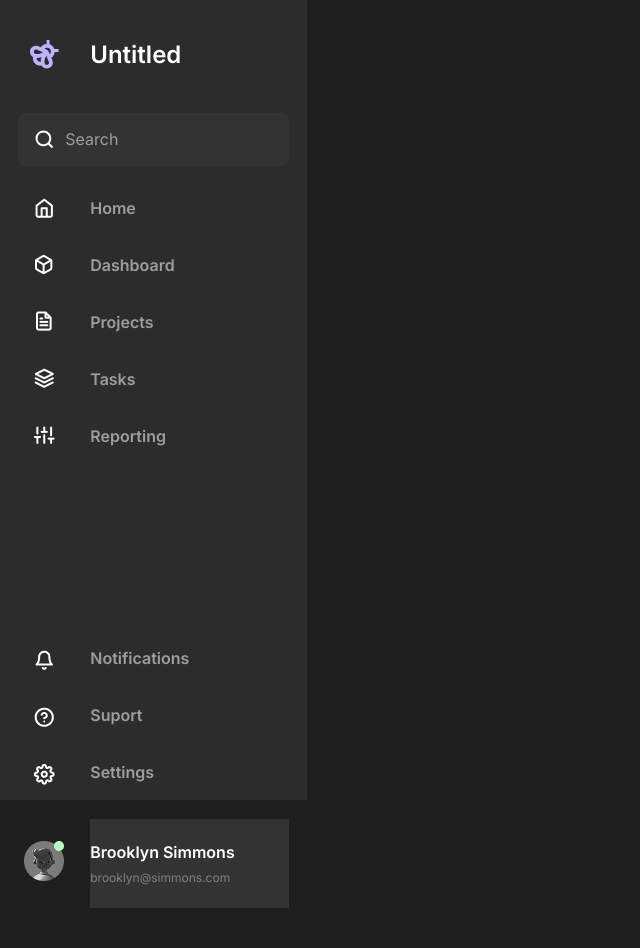
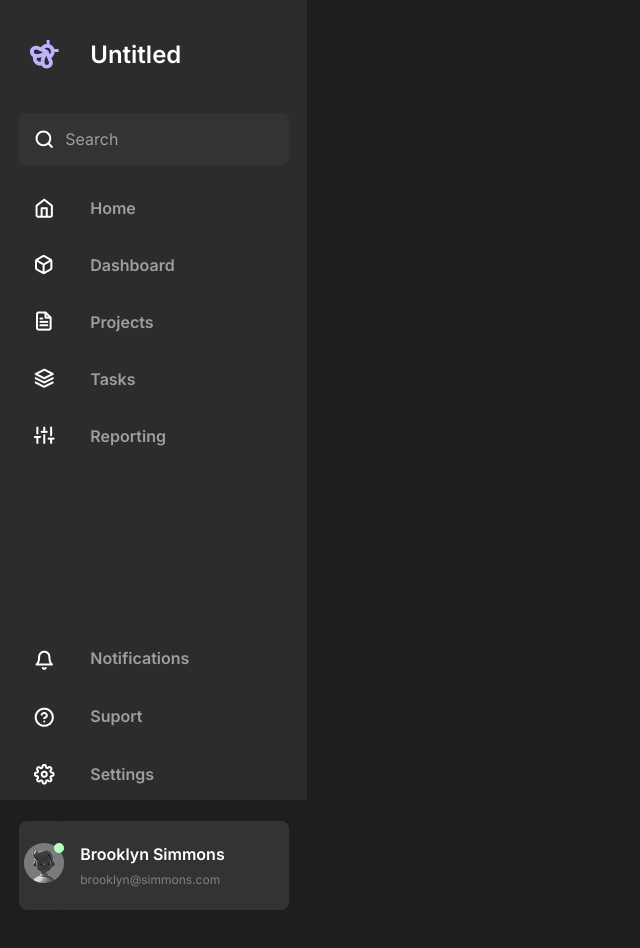
Before and after one commit to athenaa-02/side_bar-menu, a plain HTML site: page index.html in a window 1280 px wide. Shown: the top 948 px of the page, without its empty margins (0-640 px from the left). Drawn offline with Linux system fonts and the light colour scheme.

Commit message:
final commit

```diff
--- a/style.css
+++ b/style.css
@@ -52,9 +52,9 @@ header {
       align-items: center;
       gap: 32px;
 
-      .avatar_logo {
+      /* .avatar_logo {
         margin-top: 20px;
-      }
+      } */
     }
   }
   div.texts {
@@ -92,13 +92,17 @@ header {
       gap: 37px;
     }
     .additional_settings_texts {
-      gap: 37px;
+      gap: 37.8px;
       margin-top: 202px;
 
       .user {
         height: 89px;
         background-color: #333333;
         justify-content: center;
+        margin-left: -26px;
+        padding-left: 16px;
+        border-top-right-radius: 8px;
+        border-bottom-right-radius: 8px;
 
         p.username {
           color: white;
@@ -123,3 +127,16 @@ header:hover div.texts {
 header:hover {
   padding-right: 17.75px;
 }
+.avatar_logo {
+  height: 89px;
+  display: flex;
+  align-items: center;
+  border-radius: 8px;
+  width: 50px;
+  padding-left: 5px;
+  transition: all 500ms linear;
+}
+
+header:hover .avatar_logo {
+  background-color: #333333;
+}
```
